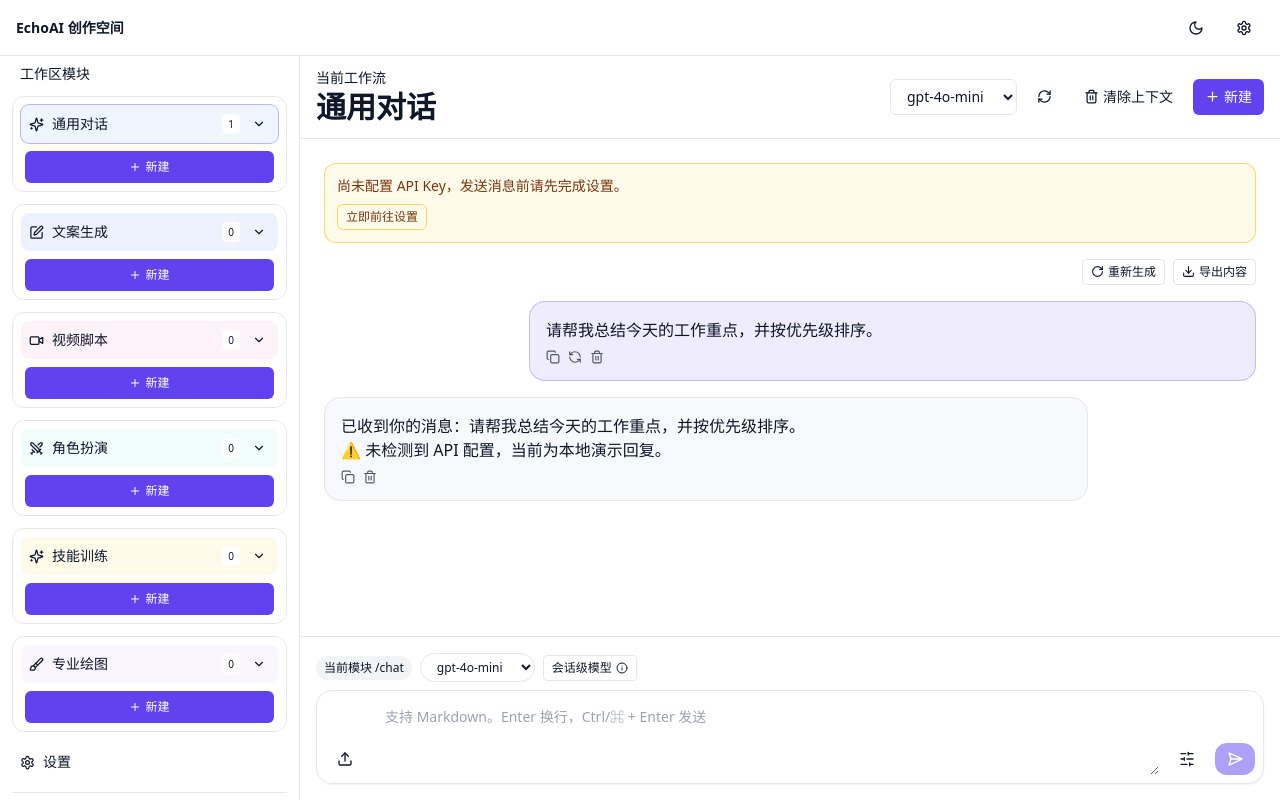
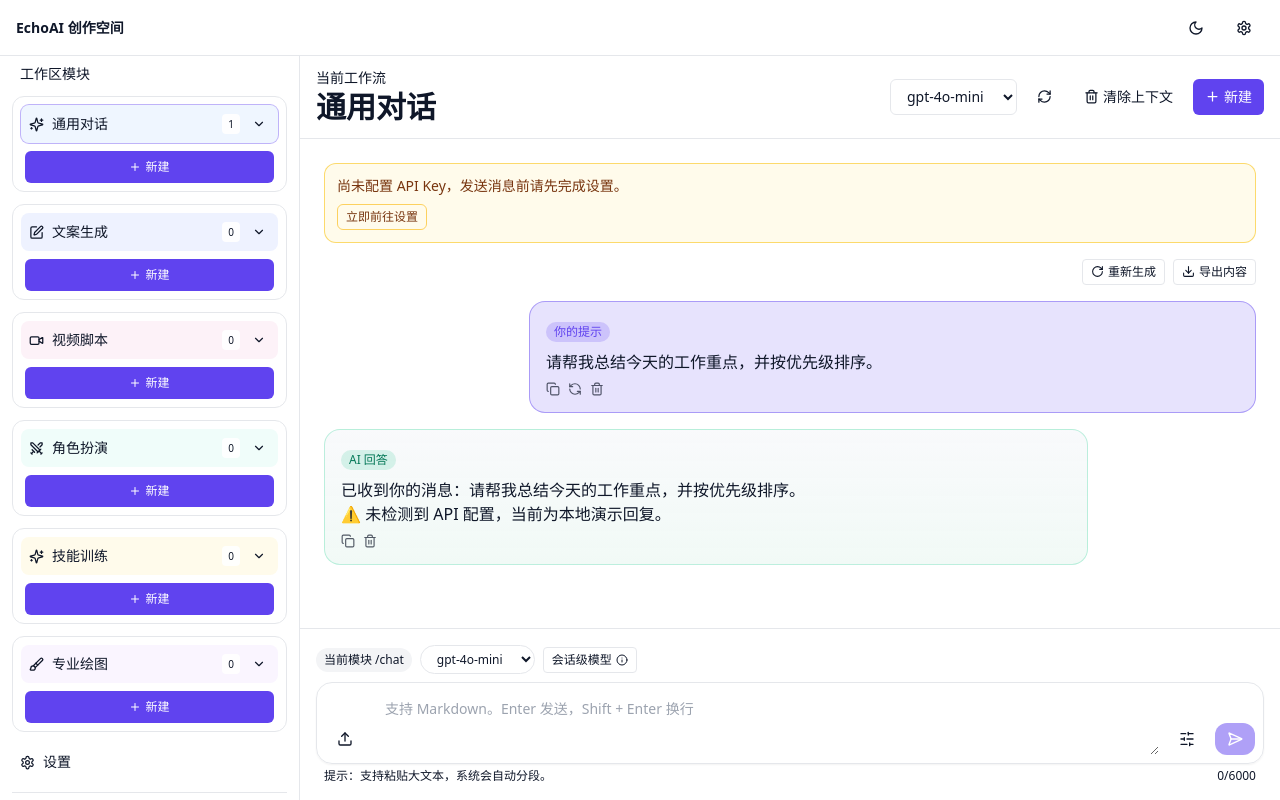
Before and after one commit to tempppw01/EchoAI, a Next.js app: page /chat in a window 1280 px wide. Both pictures are taken after a click on the button "请帮我总结今天的工作重点，并按优先级排序。". Built offline with nearby package versions, Linux system fonts and the light colour scheme.

Commit message:
Improve chat composer UX and message visual contrast

```diff
--- a/app/globals.css
+++ b/app/globals.css
@@ -36,11 +36,15 @@ body { @apply bg-background text-foreground antialiased; }
 
 /* 用户消息：更明显的品牌色强调 */
 .chat-bubble-user {
-  @apply rounded-2xl border border-primary/30 bg-primary/10;
+  @apply rounded-2xl border border-primary/45 bg-primary/15;
 }
 
 /* AI 消息：更中性的阅读区块 */
 .chat-bubble-assistant {
-  @apply rounded-2xl border;
-  background: hsl(var(--surface-soft) / 0.9);
+  @apply rounded-2xl border border-emerald-400/30;
+  background: linear-gradient(180deg, hsl(var(--surface-soft) / 0.95), hsl(155 45% 96% / 0.92));
 }
+
+.dark .chat-bubble-assistant {
+  background: linear-gradient(180deg, hsl(var(--surface-soft) / 0.92), hsl(165 35% 18% / 0.9));
+}
--- a/components/chat/chat-composer.tsx
+++ b/components/chat/chat-composer.tsx
@@ -2,7 +2,7 @@
 
 import * as Tooltip from '@radix-ui/react-tooltip';
 import { Info, SendHorizontal, SlidersHorizontal, Square, Upload } from 'lucide-react';
-import { useMemo, useState } from 'react';
+import { useEffect, useMemo, useRef, useState } from 'react';
 import { Button } from '@/components/ui/button';
 import { Textarea } from '@/components/ui/textarea';
 import { ChatMode } from '@/lib/types';
@@ -10,7 +10,14 @@ import { useChatStore } from '@/stores/chat-store';
 import { useSettingsStore } from '@/stores/settings-store';
 
 export function ChatComposer({ mode }: { mode: ChatMode }) {
+  const MAX_INPUT_CHARS = 6000;
+  const PASTE_DEBOUNCE_MS = 140;
+
   const [value, setValue] = useState('');
+  const [isComposing, setIsComposing] = useState(false);
+  const [inputHint, setInputHint] = useState<string>('');
+  const textareaRef = useRef<HTMLTextAreaElement | null>(null);
+  const pasteTimerRef = useRef<ReturnType<typeof setTimeout> | null>(null);
   const { sessions, activeSessionId, sendMessage, updateSession, createSession, generatingSessionIds, stopMessage } = useChatStore();
   const { settings, setSettings } = useSettingsStore();
 
@@ -25,6 +32,52 @@ export function ChatComposer({ mode }: { mode: ChatMode }) {
     if (!sid) sid = createSession(mode);
     sendMessage(value, sid);
     setValue('');
+    setInputHint('');
+  };
+
+  useEffect(() => {
+    const textarea = textareaRef.current;
+    if (!textarea) return;
+    textarea.style.height = '0px';
+    const nextHeight = Math.min(textarea.scrollHeight, 220);
+    textarea.style.height = `${nextHeight}px`;
+  }, [value]);
+
+  useEffect(() => () => {
+    if (pasteTimerRef.current) clearTimeout(pasteTimerRef.current);
+  }, []);
+
+  const upsertValue = (nextValue: string) => {
+    if (nextValue.length > MAX_INPUT_CHARS) {
+      setValue(nextValue.slice(0, MAX_INPUT_CHARS));
+      setInputHint(`已达到 ${MAX_INPUT_CHARS} 字上限，超出内容已被截断。`);
+      return;
+    }
+    setValue(nextValue);
+    if (inputHint && nextValue.length < MAX_INPUT_CHARS) setInputHint('');
+  };
+
+  const applyPaste = (pastedText: string) => {
+    const available = MAX_INPUT_CHARS - value.length;
+    if (available <= 0) {
+      setInputHint(`输入框最多 ${MAX_INPUT_CHARS} 字，请先精简内容。`);
+      return;
+    }
+
+    const clipped = pastedText.slice(0, available);
+    const chunks = clipped.match(/(.|[\r\n]){1,1200}/g) ?? [clipped];
+    const merged = `${value}${chunks.join('\n')}`;
+    setValue(merged);
+
+    if (pastedText.length > available) {
+      setInputHint(`粘贴内容过长，已按分段插入前 ${available} 字。`);
+      return;
+    }
+    if (pastedText.length > 1200) {
+      setInputHint(`大段文本已自动分段插入（共 ${chunks.length} 段），建议发送前再检查格式。`);
+      return;
+    }
+    setInputHint('');
   };
 
   return (
@@ -54,27 +107,51 @@ export function ChatComposer({ mode }: { mode: ChatMode }) {
       <div className="chat-panel flex items-end gap-2 p-2">
         <Button className="rounded-xl bg-transparent text-foreground"><Upload size={16} /></Button>
         <Textarea
+          ref={textareaRef}
           value={value}
-          onChange={(e) => setValue(e.target.value)}
-          rows={3}
-          className="max-h-40 min-h-16 resize-y rounded-xl border-0 bg-transparent shadow-none focus-visible:ring-0"
-          placeholder="支持 Markdown。Enter 换行，Ctrl/⌘ + Enter 发送"
-          onKeyDown={(e) => { if ((e.ctrlKey || e.metaKey) && e.key === 'Enter' && value.trim()) onSend(); }}
+          onChange={(e) => upsertValue(e.target.value)}
+          rows={1}
+          className="min-h-16 max-h-[220px] overflow-y-auto rounded-xl border-0 bg-transparent shadow-none focus-visible:ring-0"
+          placeholder="支持 Markdown。Enter 发送，Shift + Enter 换行"
+          onCompositionStart={() => setIsComposing(true)}
+          onCompositionEnd={() => setIsComposing(false)}
+          onPaste={(e) => {
+            const pastedText = e.clipboardData.getData('text');
+            if (!pastedText) return;
+
+            e.preventDefault();
+            if (pasteTimerRef.current) clearTimeout(pasteTimerRef.current);
+            setInputHint('正在处理粘贴内容...');
+            pasteTimerRef.current = setTimeout(() => {
+              applyPaste(pastedText);
+            }, PASTE_DEBOUNCE_MS);
+          }}
+          onKeyDown={(e) => {
+            if (e.key !== 'Enter' || isComposing) return;
+            if (e.shiftKey) return;
+            e.preventDefault();
+            if (value.trim() && !isGenerating) onSend();
+          }}
         />
         <Button className="rounded-xl bg-transparent text-foreground" onClick={() => setSettings({ stream: !settings.stream })}><SlidersHorizontal size={16} /></Button>
         <Button
           className="rounded-xl"
-          disabled={!isGenerating && !value.trim()}
+          disabled={!value.trim() || isGenerating}
           onClick={() => {
-            if (isGenerating && activeSession?.id) {
-              stopMessage(activeSession.id);
-              return;
-            }
             onSend();
           }}
         >
-          {isGenerating ? <Square size={16} /> : <SendHorizontal size={16} />}
+          <SendHorizontal size={16} />
         </Button>
+        {isGenerating && activeSession?.id && (
+          <Button className="rounded-xl bg-transparent text-foreground" onClick={() => stopMessage(activeSession.id)}>
+            <Square size={16} />
+          </Button>
+        )}
+      </div>
+      <div className="mt-1 flex items-center justify-between px-2 text-xs text-muted-foreground">
+        <span>{inputHint || '提示：支持粘贴大文本，系统会自动分段。'}</span>
+        <span>{value.length}/{MAX_INPUT_CHARS}</span>
       </div>
     </div>
   );
--- a/components/chat/message-list.tsx
+++ b/components/chat/message-list.tsx
@@ -91,6 +91,9 @@ export function MessageList({ session }: { session?: ChatSession }) {
       )}
       {session.messages.map((msg) => (
         <motion.div initial={{ opacity: 0, y: 6 }} animate={{ opacity: 1, y: 0 }} key={msg.id} className={`${msg.role === 'user' ? 'chat-bubble-user ml-auto max-w-[90%] md:max-w-[78%]' : 'chat-bubble-assistant mr-auto max-w-[95%] md:max-w-[82%]'} p-4`}>
+          <div className={`mb-2 inline-flex rounded-full px-2 py-0.5 text-xs font-medium ${msg.role === 'user' ? 'bg-primary/20 text-primary' : 'bg-emerald-500/15 text-emerald-700 dark:text-emerald-300'}`}>
+            {msg.role === 'user' ? '你的提示' : 'AI 回答'}
+          </div>
           <div className="prose prose-sm max-w-none dark:prose-invert">
             <ReactMarkdown
               components={{
--- a/components/ui/textarea.tsx
+++ b/components/ui/textarea.tsx
@@ -1,6 +1,6 @@
-import { TextareaHTMLAttributes } from 'react';
+import { forwardRef, TextareaHTMLAttributes } from 'react';
 import { cn } from '@/lib/utils';
 
-export function Textarea(props: TextareaHTMLAttributes<HTMLTextAreaElement>) {
-  return <textarea {...props} className={cn('w-full rounded-md border bg-card px-3 py-2 text-sm', props.className)} />;
-}
+export const Textarea = forwardRef<HTMLTextAreaElement, TextareaHTMLAttributes<HTMLTextAreaElement>>(function Textarea(props, ref) {
+  return <textarea ref={ref} {...props} className={cn('w-full rounded-md border bg-card px-3 py-2 text-sm', props.className)} />;
+});
```
